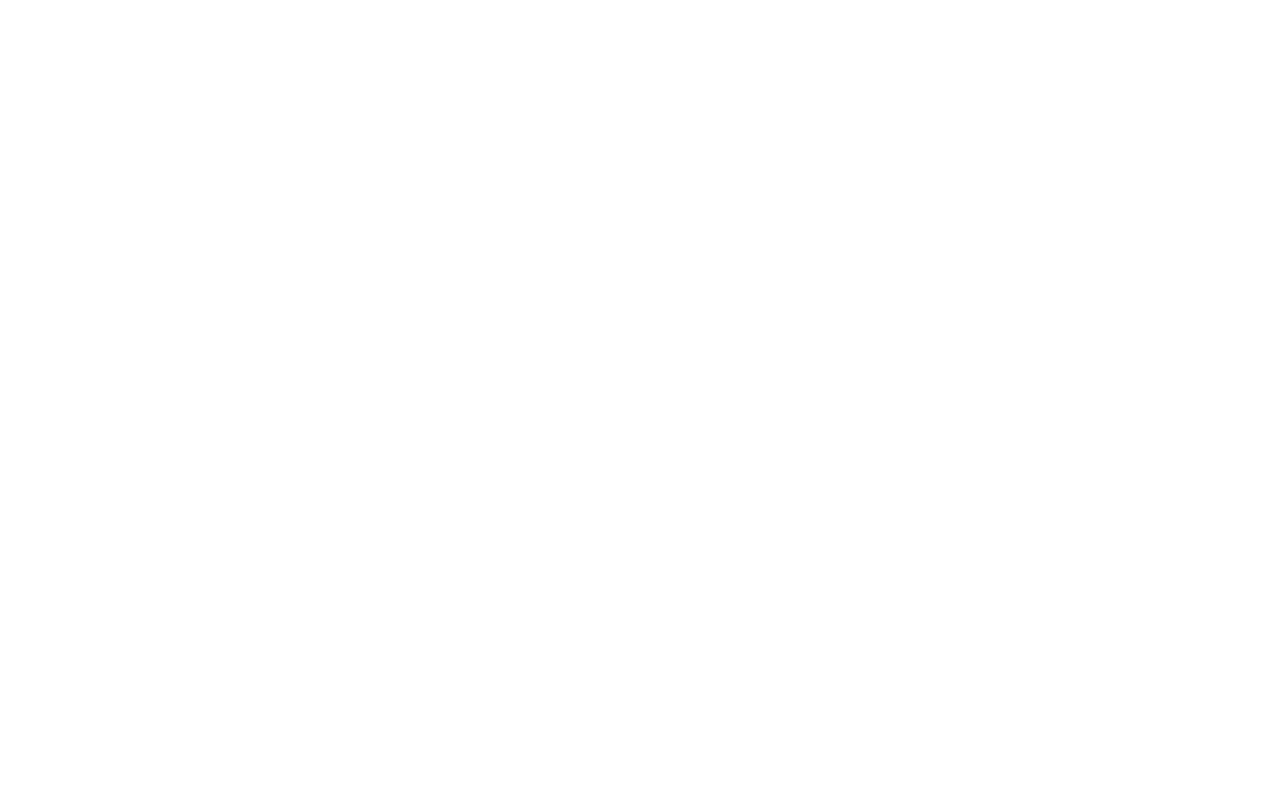
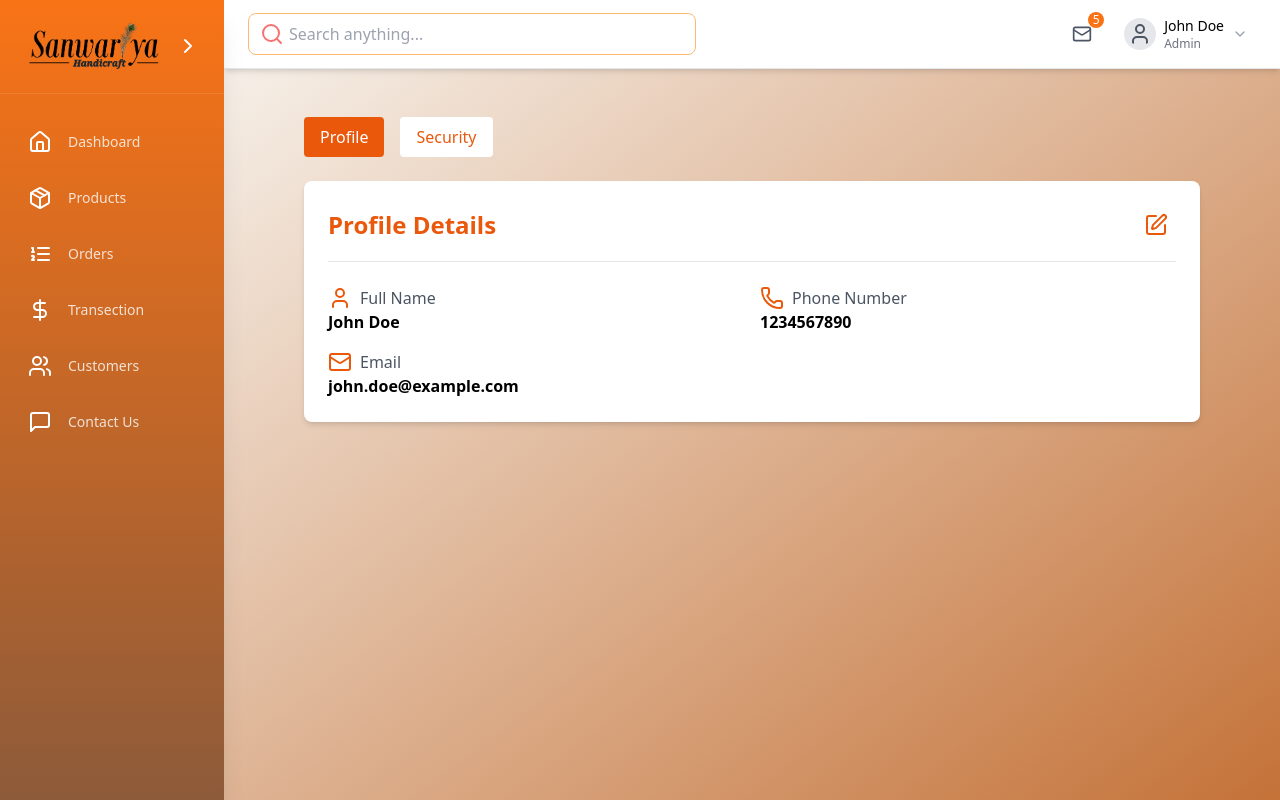
Before and after one commit to ViolentUJJWAL/sanwariya-erp, a React (Vite) app: page /profile in a window 1280 px wide. Before the commit this address had no page. Built offline with nearby package versions, Linux system fonts and the light colour scheme.

Commit message:
add profile page /ujjwal

```diff
--- a/src/App.jsx
+++ b/src/App.jsx
@@ -10,6 +10,7 @@
 import TransactionManagement from './pages/TransectionManagement/TransactionManagement'
 import CustomerList from './pages/CustomerManagement/CustomerList'
 import AddProductPage from './pages/ProductManagement/AddProductPage'
+import ProfilePage from "./pages/Profile";
 
 const App = () => {
   return (
@@ -17,27 +18,14 @@
       <Routes>
         <Route path="/" element={<LoginForm />} />
         <Route path="/forgot-password" element={<ForgotPasswordForm />} />
-        <Route
-          path="/dashboard"
-          element={
-            <Layout>
-              <Dashboard /> </Layout>} />
+        <Route path="/dashboard" element={<Layout> <Dashboard /> </Layout>} />
         <Route path="/products" element={<Layout> <ProductListingPage /> </Layout>} />
         <Route path="/add-product" element={<Layout> <AddProductPage /> </Layout>} />
         <Route path="/orders" element={<Layout> <OrderManagementPage /> </Layout>} />
         <Route path="/transactions" element={<Layout> <TransactionManagement /> </Layout>} />
-        <Route path="/customers" element={<Layout> <CustomerList  />
-            </Layout>
-          }
-        />
-        <Route
-          path="/contact-us-admin-panel"
-          element={
-            <Layout>
-              <ContactUsAdminPanel />
-            </Layout>
-          }
-        />
+        <Route path="/customers" element={<Layout> <CustomerList /></Layout>}/>
+        <Route path="/contact-us" element={<Layout> <ContactUsAdminPanel /> </Layout>}/>
+        <Route path="/profile" element={<Layout> <ProfilePage /> </Layout>}/>
       </Routes>
     </div>
   );
--- a/src/Layout/Navbar.jsx
+++ b/src/Layout/Navbar.jsx
@@ -175,8 +175,8 @@
               z-50
             "
             >
-              <a
-                href="#"
+              <Link
+                to="/profile"
                 className="
                 block
                 px-4
@@ -187,7 +187,7 @@
               "
               >
                 Profile
-              </a>
+              </Link>
               <div className="border-t border-gray-200"></div>
               <Link
                 to="/"
--- a/src/Layout/Sidebar.jsx
+++ b/src/Layout/Sidebar.jsx
@@ -7,6 +7,7 @@
   DollarSign,
   Users,
 } from "lucide-react";
+import {Link} from "react-router-dom"
 
 const Sidebar = ({ isOpen, onToggle }) => {
   const navItems = [
@@ -43,7 +44,7 @@
     {
       icon: MessageSquare,
       label: "Contact Us",
-      href: "#",
+      href: "/contact-us",
       color: "text-white-500",
     }
   ];
@@ -131,8 +132,8 @@
                 ${isOpen ? "px-3" : "px-2"}
               `}
             >
-              <a
-                href={item.href}
+              <Link
+                to={item.href}
                 className={`
                   flex
                   items-center
@@ -163,7 +164,7 @@
                     {item.label}
                   </span>
                 )}
-              </a>
+              </Link>
             </li>
           ))}
         </ul>
--- a/src/Pages/ContactUsAdminPanel.jsx
+++ b/src/Pages/ContactUsAdminPanel.jsx
@@ -76,7 +76,7 @@
   };
 
   return (
-    <div className="container mx-auto p-4 bg-[#F8F5F0]">
+    <div className="container mx-auto p-4">
       <h1 className="text-2xl font-bold mb-6 text-[#D4AF37]">
         Contact Messages Admin Panel
       </h1>
--- /dev/null
+++ b/src/Pages/Profile.jsx
@@ -0,0 +1,235 @@
+import React, { useState } from 'react';
+import { User, Lock, Edit, Save, Mail, Phone, Shield, Key, LogOut } from 'lucide-react';
+
+const ProfilePage = () => {
+  const [activeTab, setActiveTab] = useState('profile');
+  const [isEditing, setIsEditing] = useState(false);
+  const [profile, setProfile] = useState({
+    name: 'John Doe',
+    email: 'john.doe@example.com',
+    phone: '1234567890'
+  });
+
+  const [securitySettings, setSecuritySettings] = useState({
+    twoFactorAuth: false,
+    loginNotifications: true
+  });
+
+  const [passwordForm, setPasswordForm] = useState({
+    currentPassword: '',
+    newPassword: '',
+    confirmPassword: ''
+  });
+
+  const handleInputChange = (e) => {
+    const { name, value } = e.target;
+    setProfile(prev => ({ ...prev, [name]: value }));
+  };
+
+  const handleSecurityToggle = (setting) => {
+    setSecuritySettings(prev => ({
+      ...prev,
+      [setting]: !prev[setting]
+    }));
+  };
+
+  const renderProfileSection = () => (
+    <div className="bg-white shadow-md rounded-lg p-6 space-y-6">
+      <div className="flex justify-between items-center border-b pb-4">
+        <h2 className="text-2xl font-bold text-orange-600">Profile Details</h2>
+        {!isEditing ? (
+          <button
+            onClick={() => setIsEditing(true)}
+            className="text-orange-600 hover:bg-orange-100 p-2 rounded-full"
+          >
+            <Edit size={24} />
+          </button>
+        ) : (
+          <button
+            onClick={() => setIsEditing(false)}
+            className="text-green-600 hover:bg-green-100 p-2 rounded-full"
+          >
+            <Save size={24} />
+          </button>
+        )}
+      </div>
+
+      <div className="grid md:grid-cols-2 gap-4">
+        <div className="space-y-4">
+          <div>
+            <label className="text-gray-600 flex items-center">
+              <User className="mr-2 text-orange-600" /> Full Name
+            </label>
+            {isEditing ? (
+              <input
+                type="text"
+                name="name"
+                value={profile.name}
+                onChange={handleInputChange}
+                className="w-full p-2 border border-orange-300 rounded"
+              />
+            ) : (
+              <p className="font-semibold">{profile.name}</p>
+            )}
+          </div>
+
+          <div>
+            <label className="text-gray-600 flex items-center">
+              <Mail className="mr-2 text-orange-600" /> Email
+            </label>
+            {isEditing ? (
+              <input
+                type="email"
+                name="email"
+                value={profile.email}
+                onChange={handleInputChange}
+                className="w-full p-2 border border-orange-300 rounded"
+              />
+            ) : (
+              <p className="font-semibold">{profile.email}</p>
+            )}
+          </div>
+        </div>
+
+        <div className="space-y-4">
+          <div>
+            <label className="text-gray-600 flex items-center">
+              <Phone className="mr-2 text-orange-600" /> Phone Number
+            </label>
+            {isEditing ? (
+              <input
+                type="text"
+                name="phone"
+                value={profile.phone}
+                onChange={handleInputChange}
+                className="w-full p-2 border border-orange-300 rounded"
+              />
+            ) : (
+              <p className="font-semibold">{profile.phone}</p>
+            )}
+          </div>
+        </div>
+      </div>
+    </div>
+  );
+
+  const renderSecuritySection = () => (
+    <div className="bg-white shadow-md rounded-lg p-6 space-y-6">
+      <h2 className="text-2xl font-bold text-orange-600 border-b pb-4">Security Settings</h2>
+
+      <div className="space-y-4">
+        <div className="flex justify-between items-center">
+          <div>
+            <h3 className="font-semibold">Two-Factor Authentication</h3>
+            <p className="text-gray-600">Add an extra layer of security to your account</p>
+          </div>
+          <div className="flex items-center">
+            <label className="switch">
+              <input
+                type="checkbox"
+                checked={securitySettings.twoFactorAuth}
+                onChange={() => handleSecurityToggle('twoFactorAuth')}
+              />
+              <span className="slider round bg-orange-500"></span>
+            </label>
+          </div>
+        </div>
+
+        <div className="flex justify-between items-center">
+          <div>
+            <h3 className="font-semibold">Login Notifications</h3>
+            <p className="text-gray-600">Receive email alerts for new logins</p>
+          </div>
+          <div className="flex items-center">
+            <label className="switch">
+              <input
+                type="checkbox"
+                checked={securitySettings.loginNotifications}
+                onChange={() => handleSecurityToggle('loginNotifications')}
+              />
+              <span className="slider round bg-orange-500"></span>
+            </label>
+          </div>
+        </div>
+      </div>
+
+      <div className="bg-orange-50 p-4 rounded-lg">
+        <button
+          className="w-full bg-orange-600 text-white py-2 rounded hover:bg-orange-700 flex items-center justify-center"
+          onClick={() => {/* Logout logic */}}
+        >
+          <LogOut className="mr-2" /> Logout
+        </button>
+      </div>
+    </div>
+  );
+
+  return (
+    <div className="p-6">
+      <div className="container mx-auto max-w-4xl">
+        <div className="mb-6">
+          <div className="flex space-x-4">
+            <button
+              onClick={() => setActiveTab('profile')}
+              className={`px-4 py-2 rounded ${activeTab === 'profile' ? 'bg-orange-600 text-white' : 'bg-white text-orange-600'}`}
+            >
+              Profile
+            </button>
+            <button
+              onClick={() => setActiveTab('security')}
+              className={`px-4 py-2 rounded ${activeTab === 'security' ? 'bg-orange-600 text-white' : 'bg-white text-orange-600'}`}
+            >
+              Security
+            </button>
+          </div>
+        </div>
+
+        {activeTab === 'profile' ? renderProfileSection() : renderSecuritySection()}
+      </div>
+
+      <style jsx>{`
+        .switch {
+          position: relative;
+          display: inline-block;
+          width: 60px;
+          height: 34px;
+        }
+        .switch input {
+          opacity: 0;
+          width: 0;
+          height: 0;
+        }
+        .slider {
+          position: absolute;
+          cursor: pointer;
+          top: 0;
+          left: 0;
+          right: 0;
+          bottom: 0;
+          background-color: #ccc;
+          transition: .4s;
+          border-radius: 34px;
+        }
+        .slider:before {
+          position: absolute;
+          content: "";
+          height: 26px;
+          width: 26px;
+          left: 4px;
+          bottom: 4px;
+          background-color: white;
+          transition: .4s;
+          border-radius: 50%;
+        }
+        input:checked + .slider {
+          background-color: #f97316;
+        }
+        input:checked + .slider:before {
+          transform: translateX(26px);
+        }
+      `}</style>
+    </div>
+  );
+};
+
+export default ProfilePage;
```
